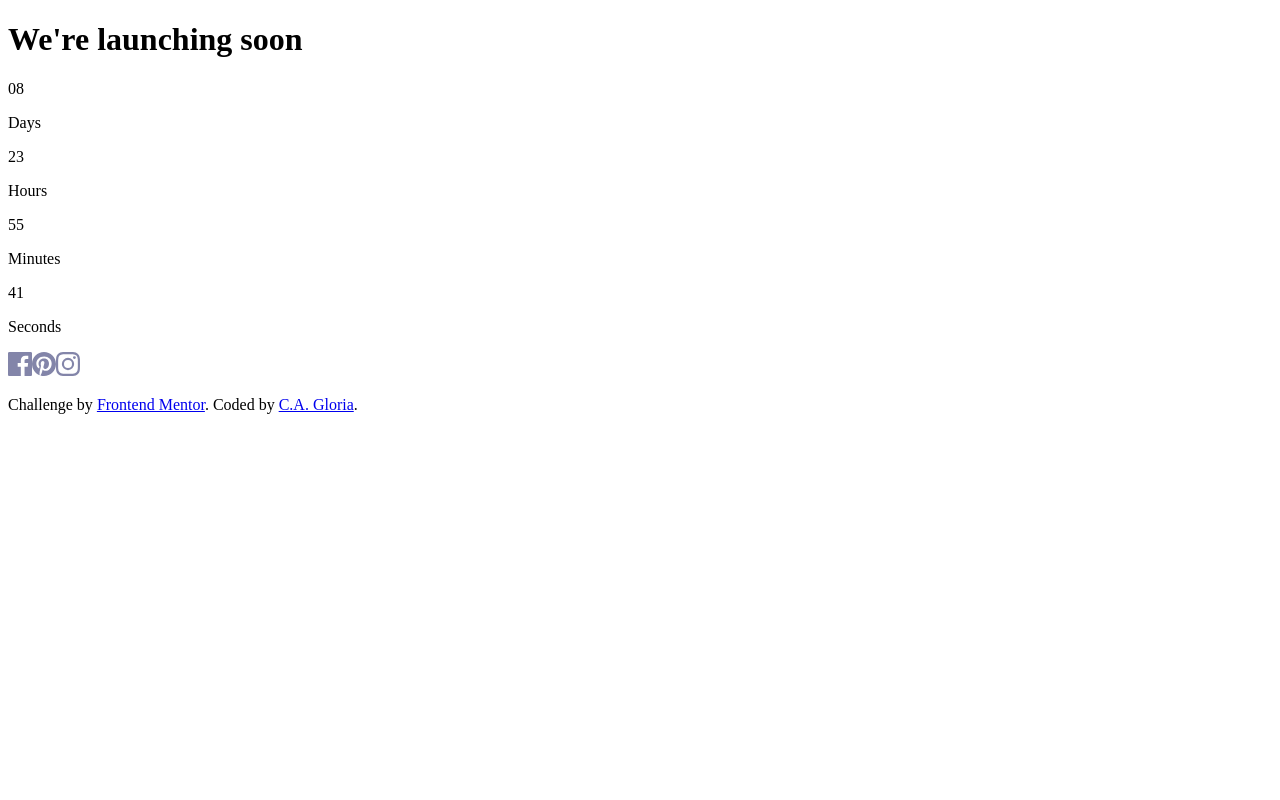
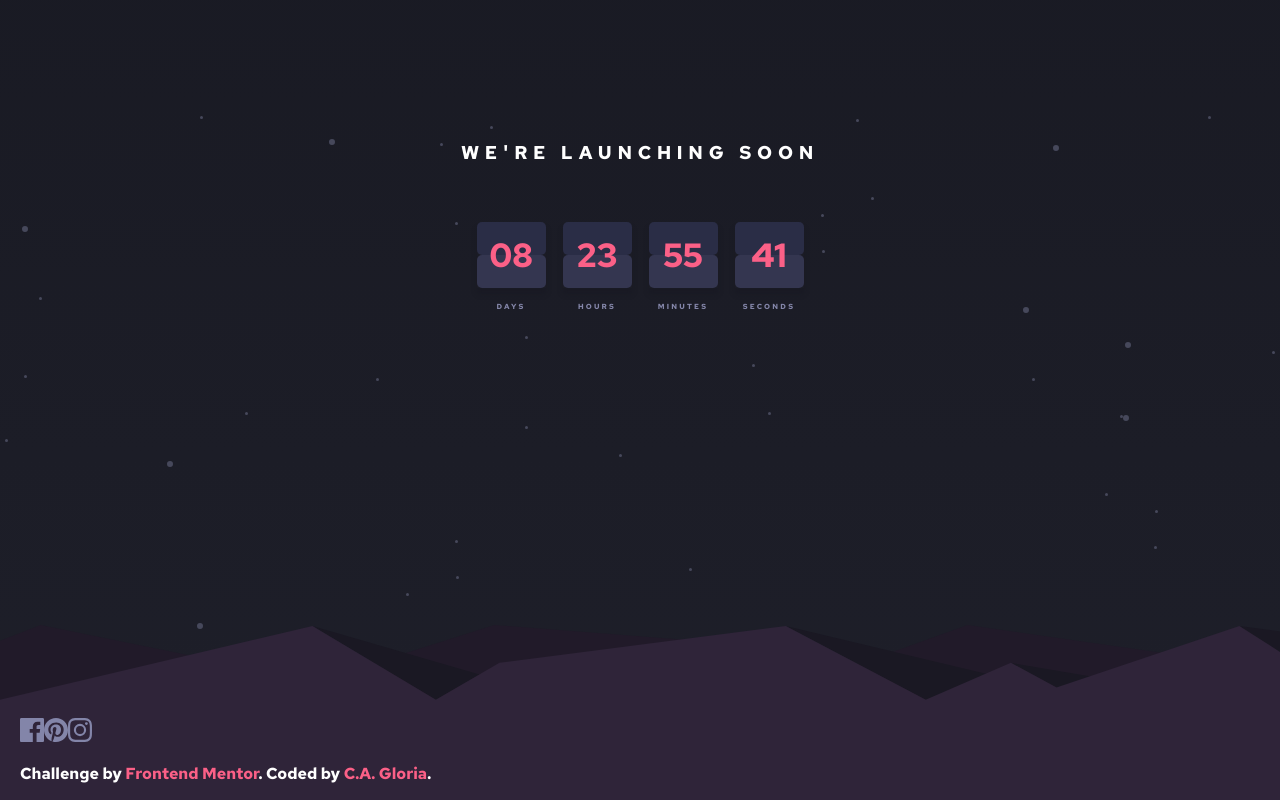
Before and after one commit to cagloria/launch-countdown-timer, a React (Create React App) app: page / in a window 1280 px wide. Built offline with nearby package versions, Linux system fonts and the light colour scheme.

Commit message:
Added most styling for heading and counter

```diff
--- a/public/index.html
+++ b/public/index.html
@@ -7,6 +7,12 @@
         <link rel="apple-touch-icon" href="%PUBLIC_URL%/favicon-32x32.png" />
         <link rel="icon" href="%PUBLIC_URL%/favicon-32x32.png" sizes="32x32" />
         <link rel="manifest" href="%PUBLIC_URL%/manifest.json" />
+        <link rel="preconnect" href="https://fonts.googleapis.com" />
+        <link rel="preconnect" href="https://fonts.gstatic.com" crossorigin />
+        <link
+            href="https://fonts.googleapis.com/css2?family=Red+Hat+Text:wght@700&display=swap"
+            rel="stylesheet"
+        />
         <title>Frontend Mentor | Launch countdown timer</title>
     </head>
     <body>
--- a/src/components/App.js
+++ b/src/components/App.js
@@ -1,8 +1,25 @@
 import React, { useState, useEffect } from "react";
+import styled from "styled-components";
+import { GlobalStyles } from "./Themes";
 import Count from "./Count";
 import facebook from "../assets/icon-facebook.svg";
 import pinterest from "../assets/icon-pinterest.svg";
 import instagram from "../assets/icon-instagram.svg";
+
+const CountdownContainer = styled.div`
+    display: flex;
+    justify-content: center;
+    column-gap: 17px;
+`;
+
+const Heading = styled.h1`
+    margin-bottom: 57px;
+`;
+
+const Footer = styled.footer`
+    position: absolute;
+    bottom: 0;
+`;
 
 export default function App() {
     const [launchDate, setLaunchDate] = useState(
@@ -20,17 +37,18 @@ export default function App() {
 
     return (
         <>
+            <GlobalStyles />
             <main>
-                <h1>We're launching soon</h1>
+                <Heading>We're launching soon</Heading>
 
-                <div>
+                <CountdownContainer>
                     <Count value={days} label="Days" />
                     <Count value="23" label="Hours" />
                     <Count value="55" label="Minutes" />
                     <Count value="41" label="Seconds" />
-                </div>
+                </CountdownContainer>
             </main>
-            <footer>
+            <Footer>
                 <a href="https://www.facebook.com/">
                     <img src={facebook} alt="Facebook" />
                 </a>
@@ -52,7 +70,7 @@ export default function App() {
                     . Coded by{" "}
                     <a href="https://github.com/cagloria">C.A. Gloria</a>.
                 </p>
-            </footer>
+            </Footer>
         </>
     );
 }
--- a/src/components/Count.js
+++ b/src/components/Count.js
@@ -1,3 +1,50 @@
+import styled from "styled-components";
+import { primary, neutral } from "./Themes";
+
+const Value = styled.div`
+    font-size: 2.1em;
+    width: fit-content;
+    width: 69px;
+    height: 66px;
+    display: flex;
+    justify-content: center;
+    align-items: center;
+    color: ${primary.red};
+    position: relative;
+    text-align: center;
+    box-shadow: 0px 6px 4px ${neutral.black};
+`;
+
+const TopBox = styled.div`
+    background-color: #2a2d46;
+    /* TODO: There is a shadow over this portion that overshadows the text */
+    position: absolute;
+    top: 0;
+    width: 100%;
+    height: 50%;
+    z-index: -1;
+    border-radius: 5px;
+`;
+
+const BottomBox = styled.div`
+    background-color: ${neutral.gray};
+    position: absolute;
+    bottom: 0;
+    width: 100%;
+    height: 50%;
+    z-index: -1;
+    border-radius: 5px;
+`;
+
+const Label = styled.p`
+    text-transform: uppercase;
+    color: ${primary.gray};
+    font-size: 0.46em;
+    letter-spacing: 0.3em;
+    margin: 14px 0 0;
+    text-align: center;
+`;
+
 export default function Count({ value, label }) {
     if (`${value}`.length < 2) {
         value = `0${value}`;
@@ -5,8 +52,12 @@ export default function Count({ value, label }) {
 
     return (
         <div>
-            <div>{value}</div>
-            <p>{label}</p>
+            <Value>
+                {value}
+                <TopBox />
+                <BottomBox />
+            </Value>
+            <Label>{label}</Label>
         </div>
     );
 }
--- /dev/null
+++ b/src/components/Themes.js
@@ -0,0 +1,49 @@
+import { createGlobalStyle } from "styled-components";
+import bgStars from "../assets/bg-stars.svg";
+import bgHills from "../assets/pattern-hills.svg";
+
+export const primary = {
+    gray: "hsl(237, 18%, 59%)",
+    red: "hsl(345, 95%, 68%)",
+};
+
+export const neutral = {
+    black: "hsl(234, 17%, 12%)",
+    dark: "hsl(235, 16%, 14%)",
+    gray: "hsl(236, 21%, 26%)",
+    white: "hsl(0, 0%, 100%)",
+};
+
+export const GlobalStyles = createGlobalStyle`
+    html {
+        font-family: "Red Hat Text", sans-serif;
+        color: ${neutral.white};
+    }
+
+    body {
+        margin: 0;
+        padding: 129px 20px 0;
+        background-color: ${neutral.black};
+        background-image:
+            url(${bgHills}),
+            url(${bgStars}),
+            linear-gradient(180deg, ${neutral.black} 0%, ${neutral.dark} 100%);
+        background-repeat: no-repeat, no-repeat, no-repeat;
+        background-position: bottom, center, center;
+        background-attachment: fixed, fixed, fixed;
+        background-size: contain, auto, auto;
+    }
+
+    a {
+        color: ${primary.red};
+        text-decoration: none;
+    }
+
+    h1 {
+        text-transform: uppercase;
+        text-align: center;
+        font-size: 1.16em;
+        letter-spacing: 0.31em;
+        line-height: 126%;
+    }
+`;
```
